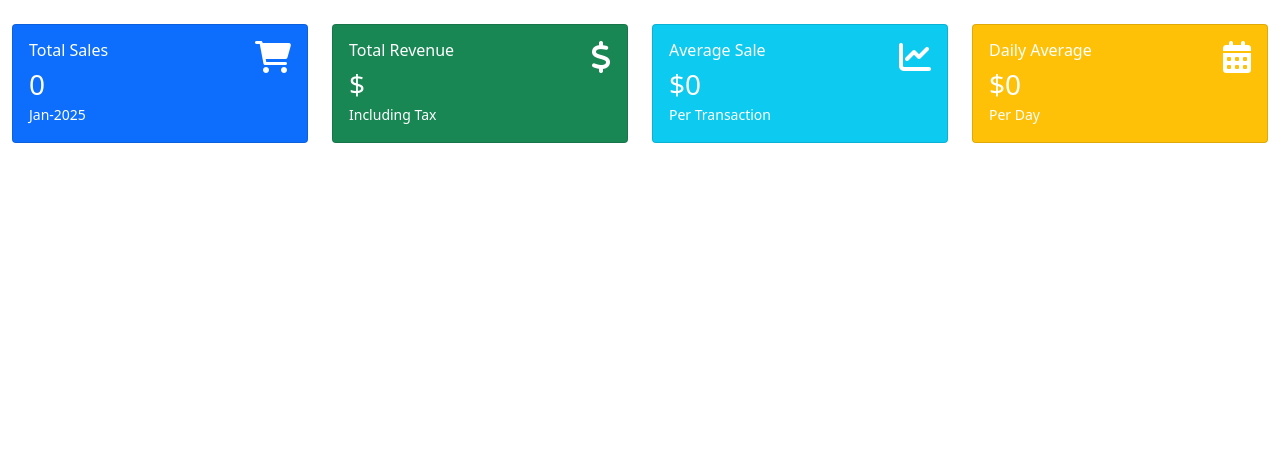
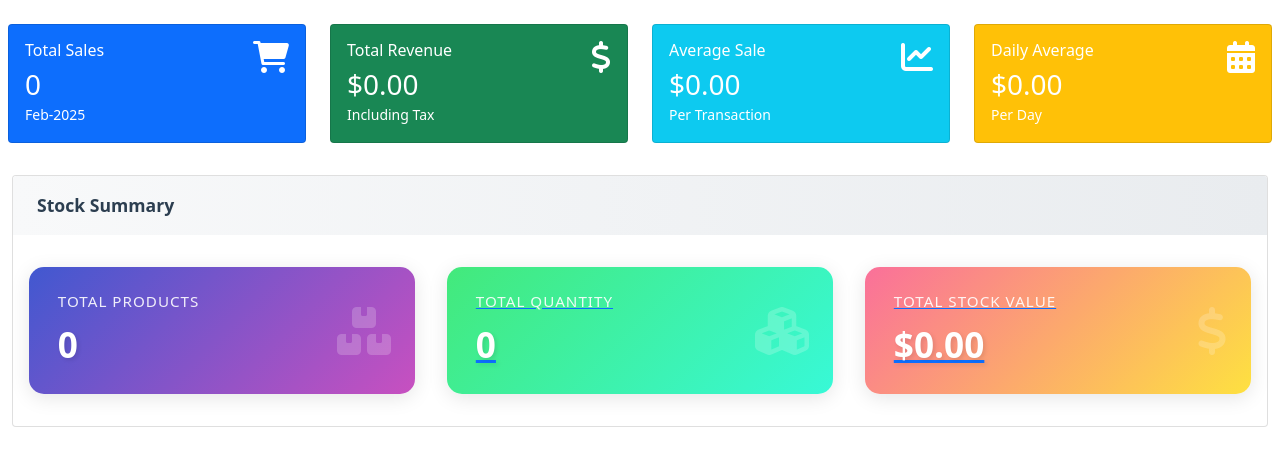
Before and after one commit to PhornKhouch/pos_php7, a PHP site: page /root/Content.php in a window 1280 px wide. Shown: the top 466 px of the page. Run offline with PHP 8.4, Linux system fonts and the light colour scheme; tables that the repository leaves empty or names only in its code hold one stand-in row (values such as "Sample post"); some libraries are stand-ins or nearby versions.

Commit message:
latest update

```diff
--- /dev/null
+++ b/POS/Style/summary.css
@@ -0,0 +1,103 @@
+
+.summary-card {
+    background: white;
+    border-radius: 15px;
+    box-shadow: 0 4px 20px rgba(0, 0, 0, 0.1);
+    transition: all 0.3s ease;
+    height: 100%;
+    padding: 1.8rem;
+    position: relative;
+    overflow: hidden;
+    border: none;
+}
+
+.summary-card::before {
+    content: '';
+    position: absolute;
+    top: 0;
+    left: 0;
+    width: 100%;
+    height: 100%;
+    background: linear-gradient(45deg, rgba(255,255,255,0.1), rgba(255,255,255,0.2));
+    opacity: 0;
+    transition: opacity 0.3s ease;
+}
+
+.summary-card:hover {
+    transform: translateY(-5px);
+    box-shadow: 0 8px 25px rgba(0, 0, 0, 0.15);
+}
+
+.summary-card:hover::before {
+    opacity: 1;
+}
+
+.card-subtitle {
+    color: rgba(255, 255, 255, 0.9);
+    font-size: 0.95rem;
+    font-weight: 500;
+    text-transform: uppercase;
+    letter-spacing: 1px;
+    margin-bottom: 0.8rem;
+}
+
+.card-value {
+    color: white;
+    font-size: 2.2rem;
+    font-weight: 700;
+    margin-bottom: 0;
+    text-shadow: 2px 2px 4px rgba(0, 0, 0, 0.1);
+}
+
+.summary-icon {
+    position: absolute;
+    right: 1.5rem;
+    top: 50%;
+    transform: translateY(-50%);
+    font-size: 3rem;
+    opacity: 0.2;
+    color: white;
+    transition: all 0.3s ease;
+}
+
+.summary-card:hover .summary-icon {
+    transform: translateY(-50%) scale(1.1);
+    opacity: 0.3;
+}
+
+.products-card {
+    background: linear-gradient(135deg, #4158D0, #C850C0);
+}
+
+.quantity-card {
+    background: linear-gradient(135deg, #43e97b, #38f9d7);
+}
+
+.value-card {
+    background: linear-gradient(135deg, #fa709a, #fee140);
+}
+
+.card-header {
+    background: linear-gradient(to right, #f8f9fa, #e9ecef);
+    border-bottom: none;
+    padding: 1.2rem 1.5rem;
+}
+
+.card-header h5 {
+    color: #2c3e50;
+    font-weight: 600;
+    margin: 0;
+    font-size: 1.1rem;
+}
+
+.mb-4 {
+    margin-bottom: 2rem !important;
+}
+
+.row {
+    margin: 0 -1rem;
+}
+
+.col-md-4 {
+    padding: 1rem;
+}
--- a/POS/view/dashboard.php
+++ b/POS/view/dashboard.php
@@ -1,5 +1,27 @@
 <?php
 require_once '../Config/conect.php';
+
+// Set default date range to current month
+$startDate = date('Y-m-01'); // First day of current month
+$endDate = date('Y-m-t');    // Last day of current month
+
+// Get stock summary data
+$summaryQuery = "SELECT
+    COALESCE(COUNT(DISTINCT id), 0) as total_products,
+    COALESCE(SUM(stockqty), 0) as total_quantity,
+    COALESCE(SUM(stockqty * unitcose), 0) as total_value
+    FROM prdmaster
+    WHERE DATE(stockdate) BETWEEN ? AND ?";
+
+$stmt = $con->prepare($summaryQuery);
+$stmt->bind_param("ss", $startDate, $endDate);
+$stmt->execute();
+$summary = $stmt->get_result()->fetch_assoc();
+
+// Initialize summary values to 0 if NULL
+$summary['total_products'] = $summary['total_products'] ?? 0;
+$summary['total_quantity'] = $summary['total_quantity'] ?? 0;
+$summary['total_value'] = $summary['total_value'] ?? 0;
 ?>
 
 <!DOCTYPE html>
@@ -7,26 +29,29 @@
 <head>
     <meta charset="UTF-8">
     <meta name="viewport" content="width=device-width, initial-scale=1.0">
-    <title>Sales Report</title>
+    <title>Dashboard</title>
+
     <link href="https://cdn.jsdelivr.net/npm/bootstrap@5.1.3/dist/css/bootstrap.min.css" rel="stylesheet">
     <link rel="stylesheet" type="text/css" href="https://cdn.datatables.net/1.11.5/css/dataTables.bootstrap5.min.css">
     <link rel="stylesheet" href="https://cdnjs.cloudflare.com/ajax/libs/font-awesome/6.0.0/css/all.min.css">
+    <link rel="stylesheet" href="../Style/summary.css">
 </head>
 <body>
     <div class="container-fluid mt-4">
-
-        <!-- Summary Cards -->
         <div class="row mb-4">
             <div class="col-md-3">
                 <div class="card bg-primary text-white">
                     <div class="card-body">
+
                             <div class="d-flex justify-content-between">
                                 <?php
-                                $select="SELECT COUNT(*) AS total_sales, DATE_FORMAT('2025-01-01', '%b-%Y') AS date
+                                    $select = "SELECT COUNT(*) AS total_sales, DATE_FORMAT(?, '%b-%Y') AS date
                                     FROM `salemaster`
-                                WHERE saledate BETWEEN '2025-01-01' AND '2025-01-31';";
-                                $result = $con->query($select);
-                                $row = $result->fetch_assoc();
+                                    WHERE DATE(saledate) BETWEEN ? AND ?";
+                                    $stmt = $con->prepare($select);
+                                    $stmt->bind_param("sss", $startDate, $startDate, $endDate);
+                                    $stmt->execute();
+                                    $row = $stmt->get_result()->fetch_assoc();
                                 ?>
                                 <div>
                                     <h6 class="card-title">Total Sales</h6>
@@ -37,6 +62,7 @@
                                     <i class="fas fa-shopping-cart fa-2x"></i>
                                 </div>
                             </div>
+
                     </div>
                 </div>
             </div>
@@ -46,12 +72,16 @@
                         <div class="d-flex justify-content-between">
                             <div>
                                 <?php
-                                    $Revenue="SELECT SUM(tax) AS total_revenue FROM `salemaster` WHERE saledate BETWEEN '2025-01-01' AND '2025-01-31';";
-                                    $result = $con->query($Revenue);
-                                    $row = $result->fetch_assoc();
+                                    $Revenue = "SELECT COALESCE(SUM(tax), 0) AS total_revenue
+                                    FROM `salemaster`
+                                    WHERE DATE(saledate) BETWEEN ? AND ?";
+                                    $stmt = $con->prepare($Revenue);
+                                    $stmt->bind_param("ss", $startDate, $endDate);
+                                    $stmt->execute();
+                                    $row = $stmt->get_result()->fetch_assoc();
                                 ?>
                                 <h6 class="card-title">Total Revenue</h6>
-                                <h3 class="mb-0">$<?php echo $row['total_revenue']; ?></h3>
+                                <h3 class="mb-0">$<?php echo number_format($row['total_revenue'], 2); ?></h3>
                                 <small>Including Tax</small>
                             </div>
                             <div>
@@ -67,12 +97,16 @@
                         <div class="d-flex justify-content-between">
                             <div>
                                 <?php
-                                    $average="SELECT AVG(subtotal) AS total_average FROM `salemaster` WHERE saledate BETWEEN '2025-01-01' AND '2025-01-31';";
-                                    $result = $con->query($average);
-                                    $row = $result->fetch_assoc();
+                                    $average = "SELECT COALESCE(AVG(subtotal), 0) AS total_average
+                                    FROM `salemaster`
+                                    WHERE DATE(saledate) BETWEEN ? AND ?";
+                                    $stmt = $con->prepare($average);
+                                    $stmt->bind_param("ss", $startDate, $endDate);
+                                    $stmt->execute();
+                                    $row = $stmt->get_result()->fetch_assoc();
                                 ?>
                                 <h6 class="card-title">Average Sale</h6>
-                                <h3 class="mb-0">$<?php echo round($row['total_average'],2); ?></h3>
+                                <h3 class="mb-0">$<?php echo number_format($row['total_average'], 2); ?></h3>
                                 <small>Per Transaction</small>
                             </div>
                             <div>
@@ -88,18 +122,65 @@
                         <div class="d-flex justify-content-between">
                             <div>
                                 <?php
-                                    $avgperday="SELECT AVG(subtotal) AS total_average FROM `salemaster` WHERE saledate BETWEEN '2025-01-01' AND '2025-01-31';";
-                                    $result = $con->query($avgperday);
-                                    $row = $result->fetch_assoc();
+                                    $avgperday = "SELECT
+                                        COALESCE(AVG(daily_total), 0) as total_average
+                                    FROM (
+                                        SELECT DATE(saledate) as sale_date, SUM(subtotal) as daily_total
+                                        FROM `salemaster`
+                                        WHERE DATE(saledate) BETWEEN ? AND ?
+                                        GROUP BY DATE(saledate)
+                                    ) as daily_sales";
+                                    $stmt = $con->prepare($avgperday);
+                                    $stmt->bind_param("ss", $startDate, $endDate);
+                                    $stmt->execute();
+                                    $row = $stmt->get_result()->fetch_assoc();
                                 ?>
                                 <h6 class="card-title">Daily Average</h6>
-                                <h3 class="mb-0">$<?php echo round($row['total_average'],2); ?></h3>
+                                <h3 class="mb-0">$<?php echo number_format($row['total_average'], 2); ?></h3>
                                 <small>Per Day</small>
                             </div>
                             <div>
                                 <i class="fas fa-calendar-alt fa-2x"></i>
                             </div>
                         </div>
+                    </div>
+                </div>
+            </div>
+        </div>
+
+        <!-- Stock Summary -->
+        <div class="card mb-4">
+            <div class="card-header">
+                <h5 class="card-title mb-0">Stock Summary</h5>
+            </div>
+            <div class="card-body">
+                <div class="row">
+                    <div class="col-md-4">
+                        <a href="../view/reportstock/stock_report.php" target="content" style="text-decoration: none;">
+                            <div class="summary-card products-card white-card position-relative">
+                                <i class="fas fa-boxes summary-icon"></i>
+                                <h6 class="card-subtitle">Total Products</h6>
+                                <h4 class="card-value"><?php echo number_format($summary['total_products']); ?></h4>
+                            </div>
+                        </a>
+                    </div>
+                    <div class="col-md-4">
+                    <a href="../view/reportstock/stock_report.php" target="content">
+                        <div class="summary-card quantity-card white-card position-relative">
+                            <i class="fas fa-cubes summary-icon"></i>
+                            <h6 class="card-subtitle">Total Quantity</h6>
+                            <h4 class="card-value"><?php echo number_format($summary['total_quantity']); ?></h4>
+                        </div>
+</a>
+                    </div>
+                    <div class="col-md-4">
+                    <a href="../view/reportstock/stock_report.php" target="content">
+                        <div class="summary-card value-card white-card position-relative">
+                            <i class="fas fa-dollar-sign summary-icon"></i>
+                            <h6 class="card-subtitle">Total Stock Value</h6>
+                            <h4 class="card-value">$<?php echo number_format($summary['total_value'], 2); ?></h4>
+                        </div>
+</a>
                     </div>
                 </div>
             </div>
```
Also changed, not shown: POS/root/Sidemenu.php (+7 -7 lines), POS/view/prdmaster/add.php (+17 -0 lines), POS/view/reportstock/stock_report.php (added, +187 -0 lines). Lines whose indentation alone changed are shown as unchanged.
